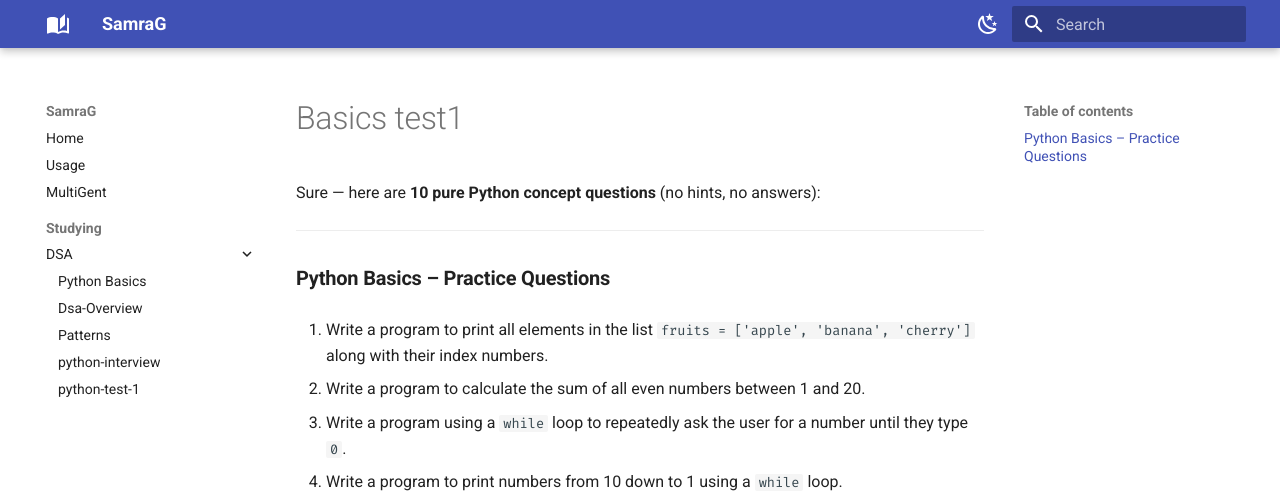
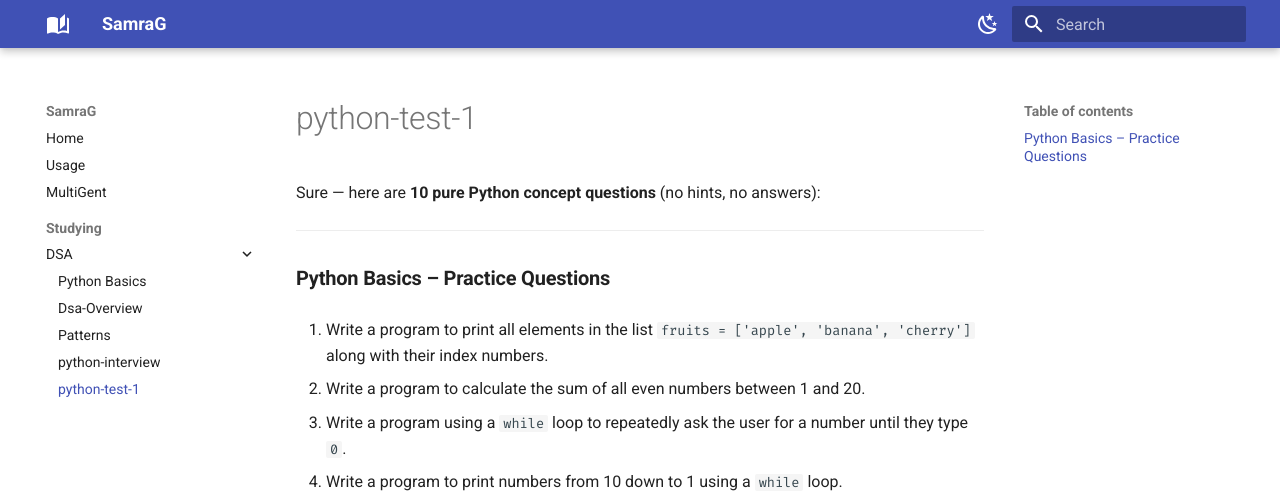
Before and after one commit to Sam2636/sam-agents, an MkDocs documentation site: the page built from docs/basics-test1.md, in a window 1280 px wide and 925 px high. Shown: the top 493 px of the window. Built offline with MkDocs 1.6.1 and Material for MkDocs 9.7.7, drawn with Linux system fonts in a browser that asks for light colours; some of the changed lines change nothing that is shown.

Commit message:
adding test questions

```diff
--- a/mkdocs.yml
+++ b/mkdocs.yml
@@ -43,7 +43,7 @@ nav:
           - Dsa-Overview: DSA.md
           - Patterns: DSA_pattern.md
           - python-interview: python-interview.md
-          - python-test-1: python-test1.md
+          - python-test-1: basics-test1.md
 
 plugins:
   - search
```
